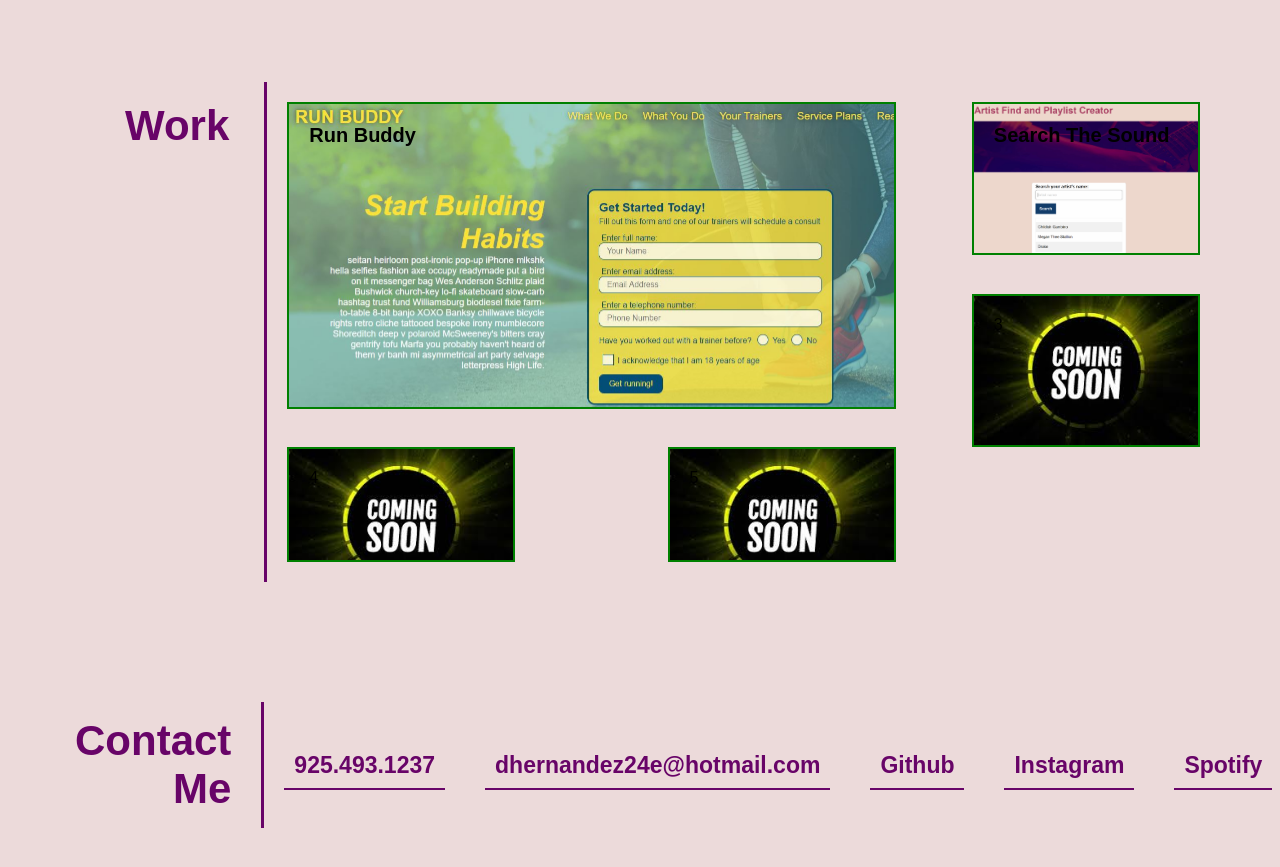
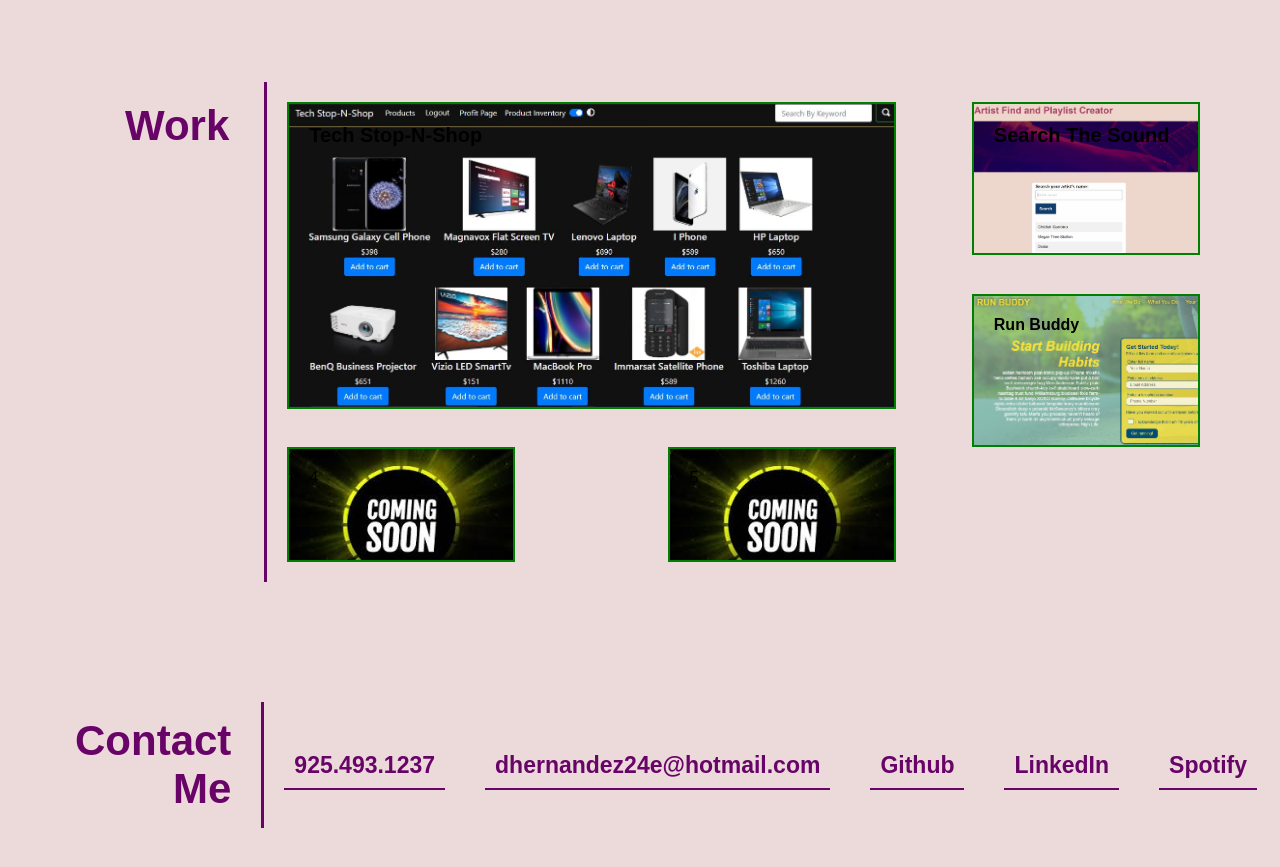
Before and after one commit to DHernandez24e/Diego-Hernandez-Portfolio, a plain HTML site: page index.html in a window 1280 px wide. Shown: the part 547-1414 px from the top of the page. Drawn offline with Linux system fonts and the light colour scheme.

Commit message:
add tech-stop-n-shop project

```diff
--- a/assets/css/style.css
+++ b/assets/css/style.css
@@ -144,7 +144,7 @@ section {
 .grid-1 {
     grid-row: 1/ span 8;
     grid-column: 1/ span 8;
-    background-image: url(../images/run-buddy-img.JPG);
+    background-image: url(../images/tech_stop_n_shop.JPG);
     background-size: cover;
     align-items: baseline;
     font-size: 20px;
@@ -162,7 +162,7 @@ section {
 .grid-3 {
     grid-column: -1/ -4;
     grid-row: 6/ 10;
-    background-image: url(../images/coming-soon.jpg);
+    background-image: url(../images/run-buddy-img.JPG);
     background-size: cover;
 }
 
--- a/index.html
+++ b/index.html
@@ -52,13 +52,13 @@
             <div class="work-grid-wrapper">
                 <div class="work-grid-container">
                     <div class="work-grid-item grid-1">
-                        <a class="link-text" href="https://dhernandez24e.github.io/run-buddy/index.html">Run Buddy</a>
+                        <a class="link-text" href="https://github.com/DHernandez24e/tech-stop-n-shop">Tech Stop-N-Shop</a>
                     </div>
                     <div class="work-grid-item grid-2">
                         <a class="link-text" href="https://dhernandez24e.github.io/search-the-sound/">Search The Sound</a>
                     </div>
                     <div class="work-grid-item grid-3">
-                        3
+                        <a class="link-text" href="https://dhernandez24e.github.io/run-buddy/index.html">Run Buddy</a>
                     </div>
                     <div class="work-grid-item grid-4">
                         4
@@ -86,7 +86,7 @@
                         <a href="https://github.com/DHernandez24e">Github</a>
                     </li>
                     <li>
-                        <a href="#">Instagram</a>
+                        <a href="https://www.linkedin.com/in/diego-hernandez-7627531a2/">LinkedIn</a>
                     </li>
                     <li>
                         <a href="#">Spotify</a>
```
Also changed, not shown: assets/images/tech_stop_n_shop.JPG (added).
